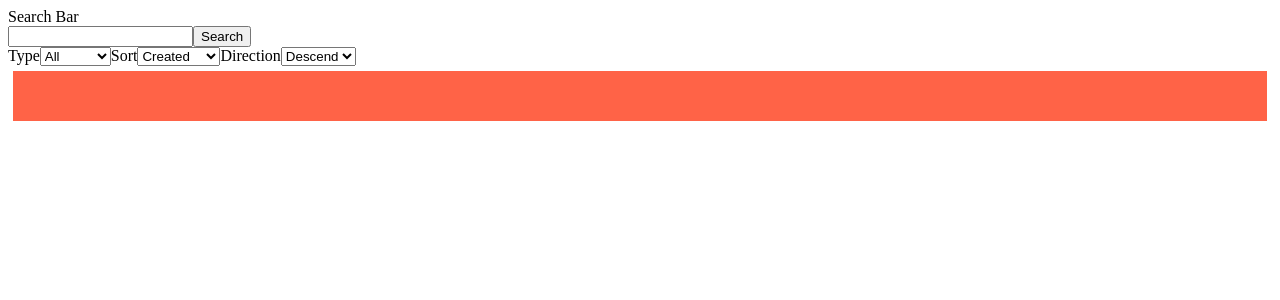
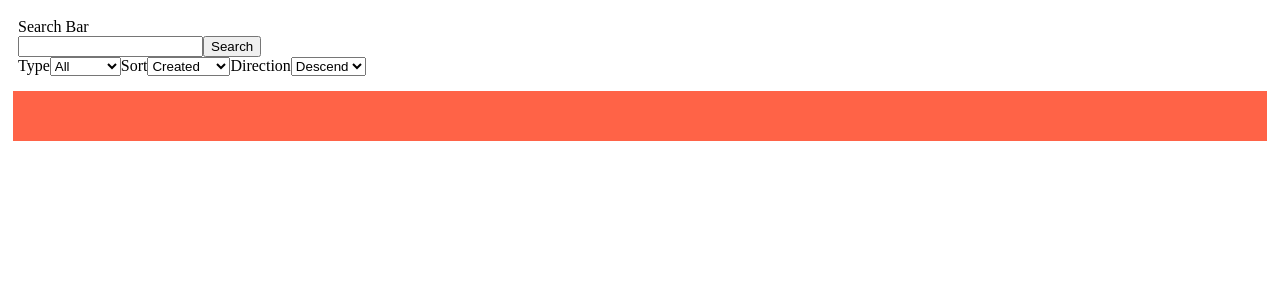
Before and after one commit to jiarongtsai/github-repository-list, a React (Create React App) app: page / in a window 1280 px wide. Shown: the top 300 px of the page. Built offline with nearby package versions, Linux system fonts and the light colour scheme.

Commit message:
[feat] sticky search bar

```diff
--- a/src/App.tsx
+++ b/src/App.tsx
@@ -46,10 +46,9 @@ function App() {
   const observer = useRef<IntersectionObserver | null>(null)
   const paging = useRef<number>(1)
 
-
   useEffect(() => {
     observer.current = new IntersectionObserver((entries) => {
-
+      if (!paging.current) return
       if (!queryTerm) return
       if (entries[0].intersectionRatio <= 0) return
 
@@ -61,6 +60,11 @@ function App() {
       .then((response) => response.json())
       .then((data) => {
         //handle end of page
+        if (!data.length) {
+          //ref change don't cause re=render
+          paging.current = 0
+          return
+        }
         setRepositoryList((prev) => ([...prev, ...data]))
         paging.current += 1
 
@@ -82,17 +86,23 @@ function App() {
   }
 
   function handleQueryParamsChange(e: React.ChangeEvent<HTMLSelectElement>) {
+    setRepositoryList([])
+    paging.current = 1
+
     const { name, value } = e.target
+
     setQueryParams(prev => ({
       ...prev, [name]:value
     }))
-    setRepositoryList([])
-    paging.current =1
+
   }
   //input change cause component re-render
 
+  console.log('re-render')
+  console.log(paging.current)
   return (
-    < >
+    <div>
+      <div style={{position: 'sticky',top: '0',padding: '10px', background: 'white'}}>
         <div>Search Bar</div>
         <input
           value={input}
@@ -114,13 +124,16 @@ function App() {
               {directionOptions.map(({ value, text }) => <option key={value} value={value}>{text}</option>)}
             </select>
         </div>
+      </div>
+      {!repositoryList.length && queryTerm ?  <div>Loading</div>:''}
       {repositoryList.map((repository) => (
         <div key={repository.id} style={{ height: "50px", background: "lightgray", margin: "5px" }}>
           {repository.full_name}
         </div>
       ))}
+      {!paging.current ? <div>no further data</div>:'' }
       <div ref={endofPage} style={{ height: "50px", background: "tomato", margin: "5px" }} ></div>
-    </>
+    </div>
   );
 }
 
```
Lines whose indentation alone changed are shown as unchanged.
